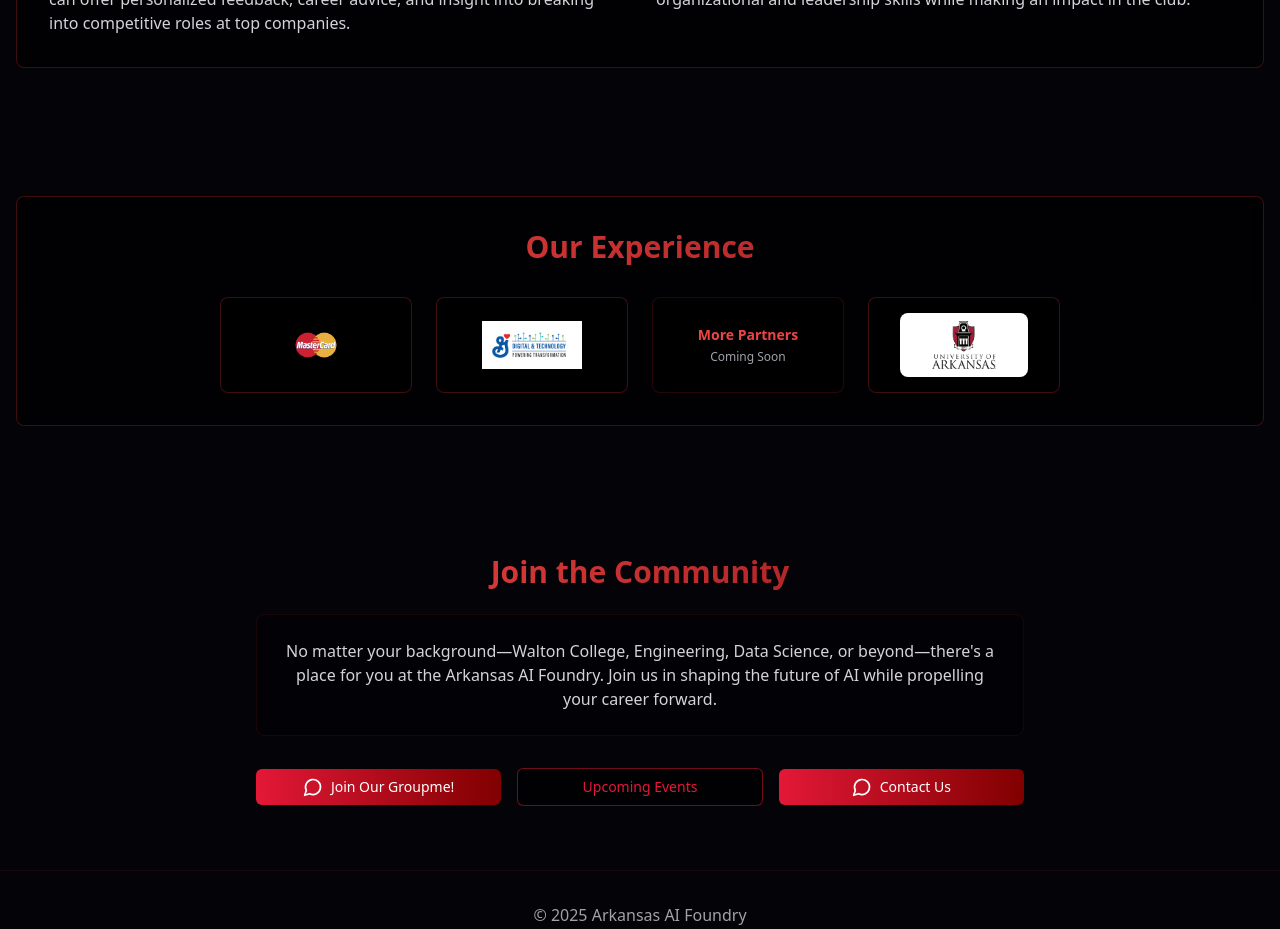
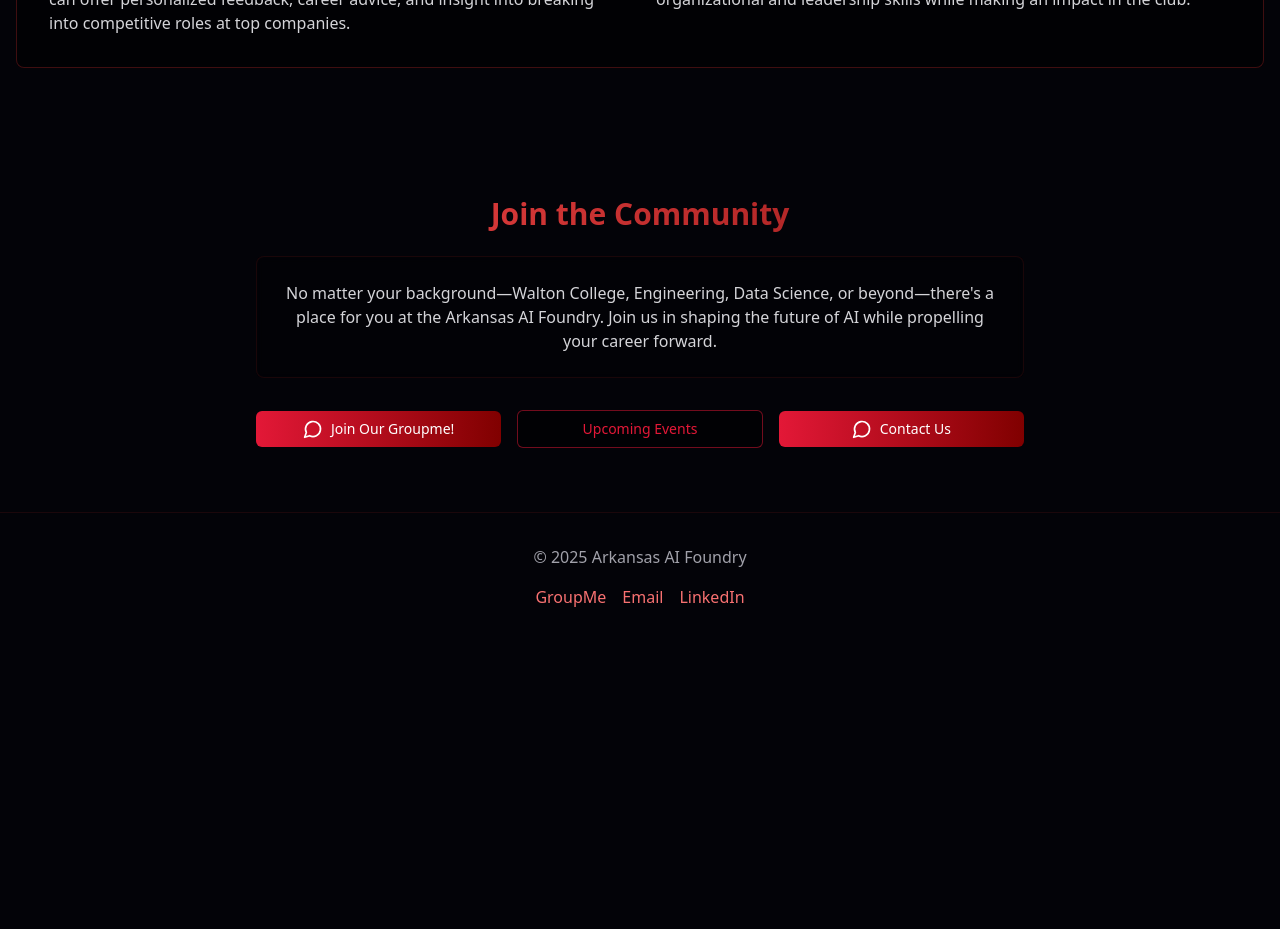
Before and after one commit to srbutler1/ai-foundry, a React (Vite) app: page / in a window 1280 px wide. Shown: the part 5120-6049 px from the top of the page. After the commit the page ends 5761 px from the top, so only its background shows below. Built offline with nearby package versions, Linux system fonts and the light colour scheme.

Commit message:
removal of logos

```diff
--- a/src/pages/homepage.jsx
+++ b/src/pages/homepage.jsx
@@ -476,65 +476,7 @@ const HomePage = () => {
         </div>
       </div>
 
-      {/* Our Experience Section */}
-      <div className="container mx-auto px-4 py-16">
-        <div className="bg-gradient-to-b from-black/60 to-black/40 border border-red-900/50 backdrop-blur-md p-8 rounded-lg">
-          <h2 className="text-3xl font-bold mb-8 bg-clip-text text-transparent bg-gradient-to-r from-red-500 to-red-800 text-center">
-            Our Experience
-          </h2>
-          <div className="flex justify-center gap-6 flex-wrap">
-            {/* Mastercard Logo */}
-            <a
-              href="https://www.mastercard.com"
-              target="_blank"
-              rel="noopener noreferrer"
-              className="bg-black/50 border border-red-900/50 backdrop-blur-md hover:border-red-500/70 hover:shadow-lg hover:shadow-red-900/20 transition-all duration-300 p-4 rounded-lg flex items-center justify-center w-48 h-24 transform hover:scale-105"
-            >
-              <img
-                src="/images/logos/mastercardlogo.png"
-                alt="Mastercard"
-                className="max-h-12 max-w-full object-contain"
-              />
-            </a>
 
-            {/* General Mills Logo */}
-            <a
-              href="https://www.generalmills.com"
-              target="_blank"
-              rel="noopener noreferrer"
-              className="bg-black/50 border border-red-900/50 backdrop-blur-md hover:border-red-500/70 hover:shadow-lg hover:shadow-red-900/20 transition-all duration-300 p-4 rounded-lg flex items-center justify-center w-48 h-24 transform hover:scale-105"
-            >
-              <img
-                src="/images/logos/digital-and-technology.png"
-                alt="General Mills"
-                className="max-h-12 max-w-full object-contain"
-              />
-            </a>
-
-            {/* Coming Soon Placeholder */}
-            <div className="bg-black/50 border border-red-900/30 backdrop-blur-md p-4 rounded-lg flex flex-col items-center justify-center w-48 h-24">
-              <div className="text-red-500 font-semibold mb-1 text-sm">More Partners</div>
-              <div className="text-zinc-400 text-xs">Coming Soon</div>
-            </div>
-
-            {/* Walton Logo */}
-            <a
-              href="https://walton.uark.edu"
-              target="_blank"
-              rel="noopener noreferrer"
-              className="bg-black/50 border border-red-900/50 backdrop-blur-md hover:border-red-500/70 hover:shadow-lg hover:shadow-red-900/20 transition-all duration-300 p-4 rounded-lg flex items-center justify-center w-48 h-24 transform hover:scale-105"
-            >
-              <div className="bg-white rounded-lg p-2 flex items-center justify-center w-32 h-16">
-                <img
-                  src="/images/logos/UA_Logo.png"
-                  alt="University of Arkansas Walton College"
-                  className="max-h-12 max-w-full object-contain"
-                />
-              </div>
-            </a>
-          </div>
-        </div>
-      </div>
 
       {/* Call to Action */}
       <div className="container mx-auto px-4 py-16">
```
